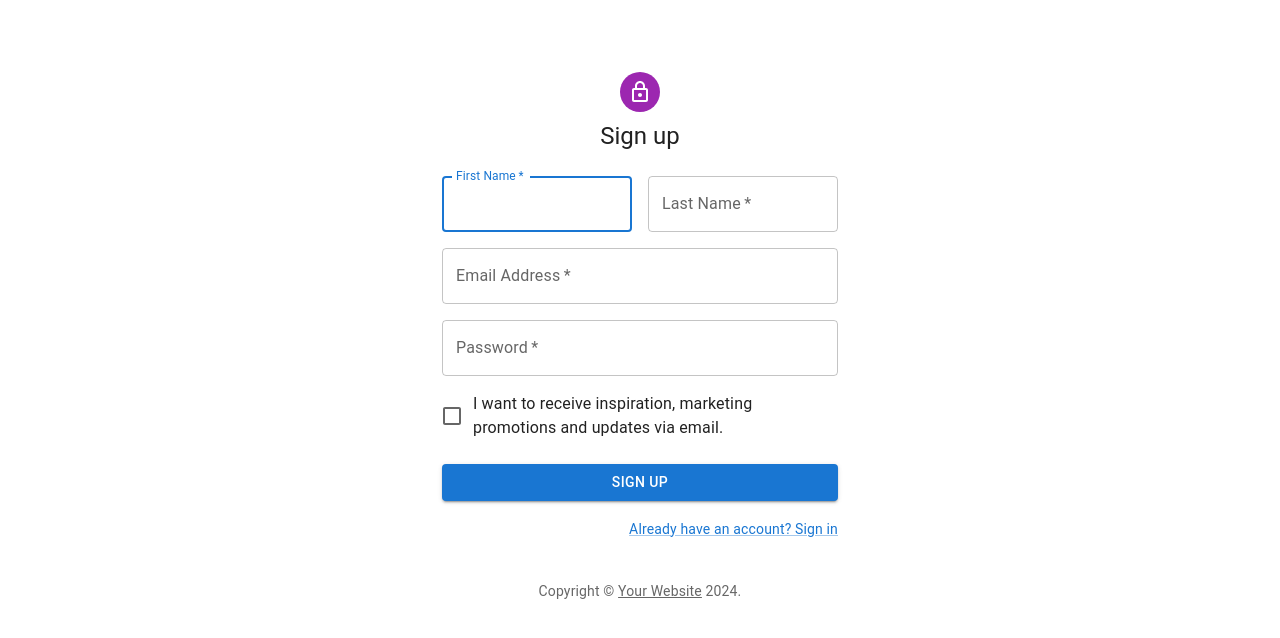
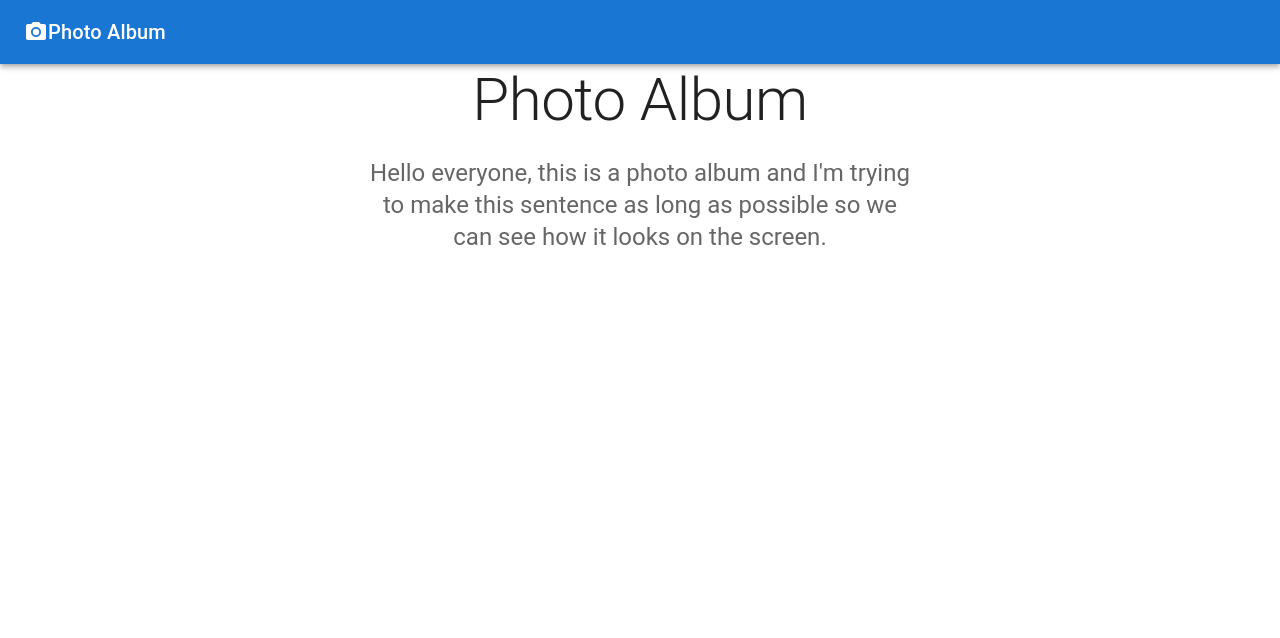
Before and after one commit to jdana111/sb30_mui_round2, a JavaScript app: page / in a window 1280 px wide. Shown: the top 638 px of the page. Built offline with nearby package versions, Linux system fonts and the light colour scheme; the HTML template or start-up script is replaced by a standard one.

Commit message:
Playing with App.js

```diff
--- a/src/App.js
+++ b/src/App.js
@@ -1,133 +1,32 @@
-import * as React from 'react';
-import Avatar from '@mui/material/Avatar';
-import Button from '@mui/material/Button';
-import CssBaseline from '@mui/material/CssBaseline';
-import TextField from '@mui/material/TextField';
-import FormControlLabel from '@mui/material/FormControlLabel';
-import Checkbox from '@mui/material/Checkbox';
-import Link from '@mui/material/Link';
-import Grid from '@mui/material/Grid';
-import Box from '@mui/material/Box';
-import LockOutlinedIcon from '@mui/icons-material/LockOutlined';
-import Typography from '@mui/material/Typography';
-import Container from '@mui/material/Container';
-import { createTheme, ThemeProvider } from '@mui/material/styles';
+import { Typography, AppBar, Card, CardActions, CardContent, CardMedia, CssBaseline, Grid, Toolbar, Container } from "@mui/material";
+import { PhotoCamera } from "@mui/icons-material";
 
-function Copyright(props) {
+export default function App() {
+
   return (
-    <Typography variant="body2" color="text.secondary" align="center" {...props}>
-      {'Copyright © '}
-      <Link color="inherit" href="https://mui.com/">
-        Your Website
-      </Link>{' '}
-      {new Date().getFullYear()}
-      {'.'}
-    </Typography>
+    <>
+      <CssBaseline />
+      <AppBar position="relative">
+        <Toolbar>
+          <PhotoCamera />
+          <Typography variant="h6">
+            Photo Album
+          </Typography>
+        </Toolbar>
+      </AppBar>
+      <main>
+        <div>
+          <Container maxWidth="sm">
+            <Typography variant="h2" align="center" color="textPrimary" gutterBottom>
+              Photo Album
+            </Typography>
+            <Typography variant="h5" align="center" color="textSecondary" paragraph>
+              Hello everyone, this is a photo album and I'm trying to make this sentence as long as possible so we can see how it looks on the screen.
+            </Typography>
+          </Container>
+        </div>
+      </main>
+    </>
+
   );
 }
-
-// TODO remove, this demo shouldn't need to reset the theme.
-
-const defaultTheme = createTheme();
-
-export default function App() {
-  const handleSubmit = (event) => {
-    event.preventDefault();
-    const data = new FormData(event.currentTarget);
-    console.log({
-      email: data.get('email'),
-      password: data.get('password'),
-    });
-  };
-
-  return (
-    <ThemeProvider theme={defaultTheme}>
-      <Container component="main" maxWidth="xs">
-        <CssBaseline />
-        <Box
-          sx={{
-            marginTop: 8,
-            display: 'flex',
-            flexDirection: 'column',
-            alignItems: 'center',
-          }}
-        >
-          <Avatar sx={{ m: 1, bgcolor: 'secondary.main' }}>
-            <LockOutlinedIcon />
-          </Avatar>
-          <Typography component="h1" variant="h5">
-            Sign up
-          </Typography>
-          <Box component="form" noValidate onSubmit={handleSubmit} sx={{ mt: 3 }}>
-            <Grid container spacing={2}>
-              <Grid item xs={12} sm={6}>
-                <TextField
-                  autoComplete="given-name"
-                  name="firstName"
-                  required
-                  fullWidth
-                  id="firstName"
-                  label="First Name"
-                  autoFocus
-                />
-              </Grid>
-              <Grid item xs={12} sm={6}>
-                <TextField
-                  required
-                  fullWidth
-                  id="lastName"
-                  label="Last Name"
-                  name="lastName"
-                  autoComplete="family-name"
-                />
-              </Grid>
-              <Grid item xs={12}>
-                <TextField
-                  required
-                  fullWidth
-                  id="email"
-                  label="Email Address"
-                  name="email"
-                  autoComplete="email"
-                />
-              </Grid>
-              <Grid item xs={12}>
-                <TextField
-                  required
-                  fullWidth
-                  name="password"
-                  label="Password"
-                  type="password"
-                  id="password"
-                  autoComplete="new-password"
-                />
-              </Grid>
-              <Grid item xs={12}>
-                <FormControlLabel
-                  control={<Checkbox value="allowExtraEmails" color="primary" />}
-                  label="I want to receive inspiration, marketing promotions and updates via email."
-                />
-              </Grid>
-            </Grid>
-            <Button
-              type="submit"
-              fullWidth
-              variant="contained"
-              sx={{ mt: 3, mb: 2 }}
-            >
-              Sign Up
-            </Button>
-            <Grid container justifyContent="flex-end">
-              <Grid item>
-                <Link href="#" variant="body2">
-                  Already have an account? Sign in
-                </Link>
-              </Grid>
-            </Grid>
-          </Box>
-        </Box>
-        <Copyright sx={{ mt: 5 }} />
-      </Container>
-    </ThemeProvider>
-  );
-}
```
